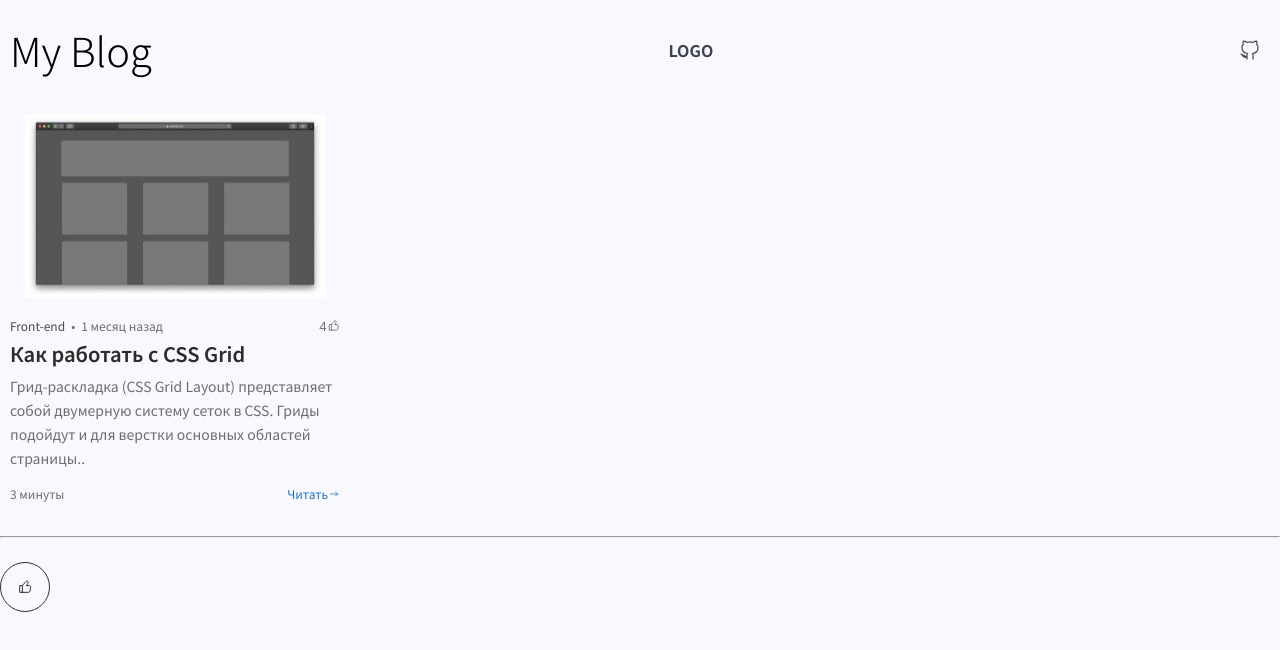
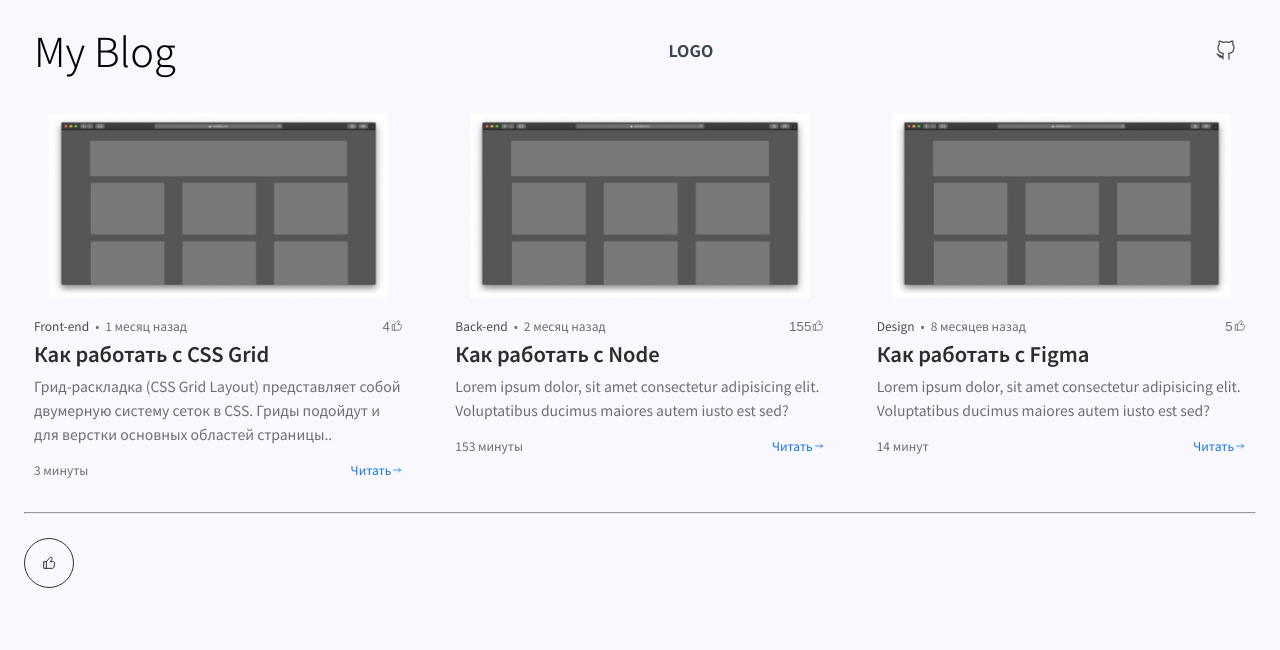
Before and after one commit to ananevandrei11/purple-next, a Next.js app: page /home-work in a window 1280 px wide. Shown: the top 650 px of the page. Built offline with nearby package versions, Linux system fonts and the light colour scheme.

Commit message:
2-component grid cards - home work

```diff
--- a/home-work-components/Card/Card.module.css
+++ b/home-work-components/Card/Card.module.css
@@ -2,7 +2,6 @@
   display: flex;
   flex-direction: column;
   row-gap: 16px;
-  max-width: 350px;
   padding: 10px;
   font-size: 12px;
   font-weight: 400;
--- /dev/null
+++ b/home-work-components/CardsGrid/CardsGrid.tsx
@@ -0,0 +1,60 @@
+import PreviewCard from '@/public/PreviewCard.jpg';
+import { Card } from '../Card/Card';
+import styles from './CarsGrid.module.css';
+
+const CARDS = [
+  {
+    img: PreviewCard,
+    theme: 'Front-end',
+    datePublish: '1 месяц назад',
+    like: '4',
+    title: 'Как работать с CSS Grid',
+    text: `Грид-раскладка (CSS Grid Layout) представляет собой двумерную систему сеток в CSS. Гриды подойдут и для верстки основных областей страницы..`,
+    readTime: '3 минуты',
+    readLink: 'Читать',
+    readHref: '/',
+  },
+  {
+    img: PreviewCard,
+    theme: 'Back-end',
+    datePublish: '2 месяц назад',
+    like: '155',
+    title: 'Как работать с Node',
+    text: `Lorem ipsum dolor, sit amet consectetur adipisicing elit. Voluptatibus ducimus maiores autem iusto est sed?`,
+    readTime: '153 минуты',
+    readLink: 'Читать',
+    readHref: '/',
+  },
+  {
+    img: PreviewCard,
+    theme: 'Design',
+    datePublish: '8 месяцев назад',
+    like: '5',
+    title: 'Как работать с Figma',
+    text: `Lorem ipsum dolor, sit amet consectetur adipisicing elit. Voluptatibus ducimus maiores autem iusto est sed?`,
+    readTime: '14 минут',
+    readLink: 'Читать',
+    readHref: '/',
+  },
+];
+
+export default function CardsGrid(): JSX.Element {
+  return (
+    <div className={styles.grid}>
+      {CARDS.map((c) => (
+        <Card
+          key={c.title}
+          img={c.img}
+          theme={c.theme}
+          datePublish={c.datePublish}
+          like={c.like}
+          title={c.title}
+          text={c.text}
+          readTime={c.readTime}
+          readLink={c.readLink}
+          readHref={c.readHref}
+        />
+      ))}
+    </div>
+  );
+}
--- /dev/null
+++ b/home-work-components/CardsGrid/CarsGrid.module.css
@@ -0,0 +1,5 @@
+.grid {
+  display: grid;
+  grid-template-columns: repeat(auto-fit, minmax(272px, 1fr));
+  gap: 32px;
+}
--- a/home-work-components/Layout/Header/Header.tsx
+++ b/home-work-components/Layout/Header/Header.tsx
@@ -4,8 +4,8 @@
 import { HeaderProps } from './Header.props';
 import { GitHub } from '@/Icon/svg/GitHub';
 
-export const Header = ({ ...props }: HeaderProps) => (
-  <header className={clsx(styles.header)} {...props}>
+export const Header = ({ className, ...props }: HeaderProps) => (
+  <header className={clsx(styles.header, className)} {...props}>
     <Link href="/home-work" className={styles.home}>
       My Blog
     </Link>
--- /dev/null
+++ b/home-work-components/Layout/Layout.module.css
@@ -0,0 +1,15 @@
+.wrapper {
+  display: grid;
+  grid-template-areas:
+    '. . header . .'
+    '. . content . .';
+  grid-template-columns: 24px auto minmax(272px, 1440px) auto 24px;
+}
+
+.header {
+  grid-area: header;
+}
+
+.content {
+  grid-area: content;
+}
--- a/home-work-components/Layout/Layout.tsx
+++ b/home-work-components/Layout/Layout.tsx
@@ -1,12 +1,13 @@
 import { FunctionComponent, PropsWithChildren } from 'react';
 import { Header } from './Header/Header';
+import styles from './Layout.module.css';
 
 function Layout({ children }: PropsWithChildren<unknown>): JSX.Element {
   return (
-    <>
-      <Header />
-      <main>{children}</main>
-    </>
+    <div className={styles.wrapper}>
+      <Header className={styles.header} />
+      <main className={styles.content}>{children}</main>
+    </div>
   );
 }
 
--- a/home-work-components/index.tsx
+++ b/home-work-components/index.tsx
@@ -1,4 +1,5 @@
 import { Card } from './Card/Card';
+import CardsGrid from './CardsGrid/CardsGrid';
 import { LikeBtn } from './LikeBtn/LikeBtn';
 
-export { Card, LikeBtn };
+export { Card, LikeBtn, CardsGrid };
--- a/pages/home-work.tsx
+++ b/pages/home-work.tsx
@@ -1,7 +1,6 @@
 import { useState } from 'react';
 import { Noto_Sans_KR } from 'next/font/google';
-import { Card, LikeBtn } from '@/home-work-components';
-import PreviewCard from '@/public/PreviewCard.jpg';
+import { CardsGrid, LikeBtn } from '@/home-work-components';
 import { withLayoutHM } from '@/home-work-components/Layout/Layout';
 
 const notoSansKR = Noto_Sans_KR({
@@ -35,19 +34,7 @@
 
   return (
     <div className={`${notoSansKR.className}`}>
-      <div>
-        <Card
-          img={PreviewCard}
-          theme="Front-end"
-          datePublish="1 месяц назад"
-          like="4"
-          title="Как работать с CSS Grid"
-          text={`Грид-раскладка (CSS Grid Layout) представляет собой двумерную систему сеток в CSS. Гриды подойдут и для верстки основных областей страницы..`}
-          readTime="3 минуты"
-          readLink="Читать"
-          readHref="/"
-        />
-      </div>
+      <CardsGrid />
       <br />
       <hr />
       <br />
```
